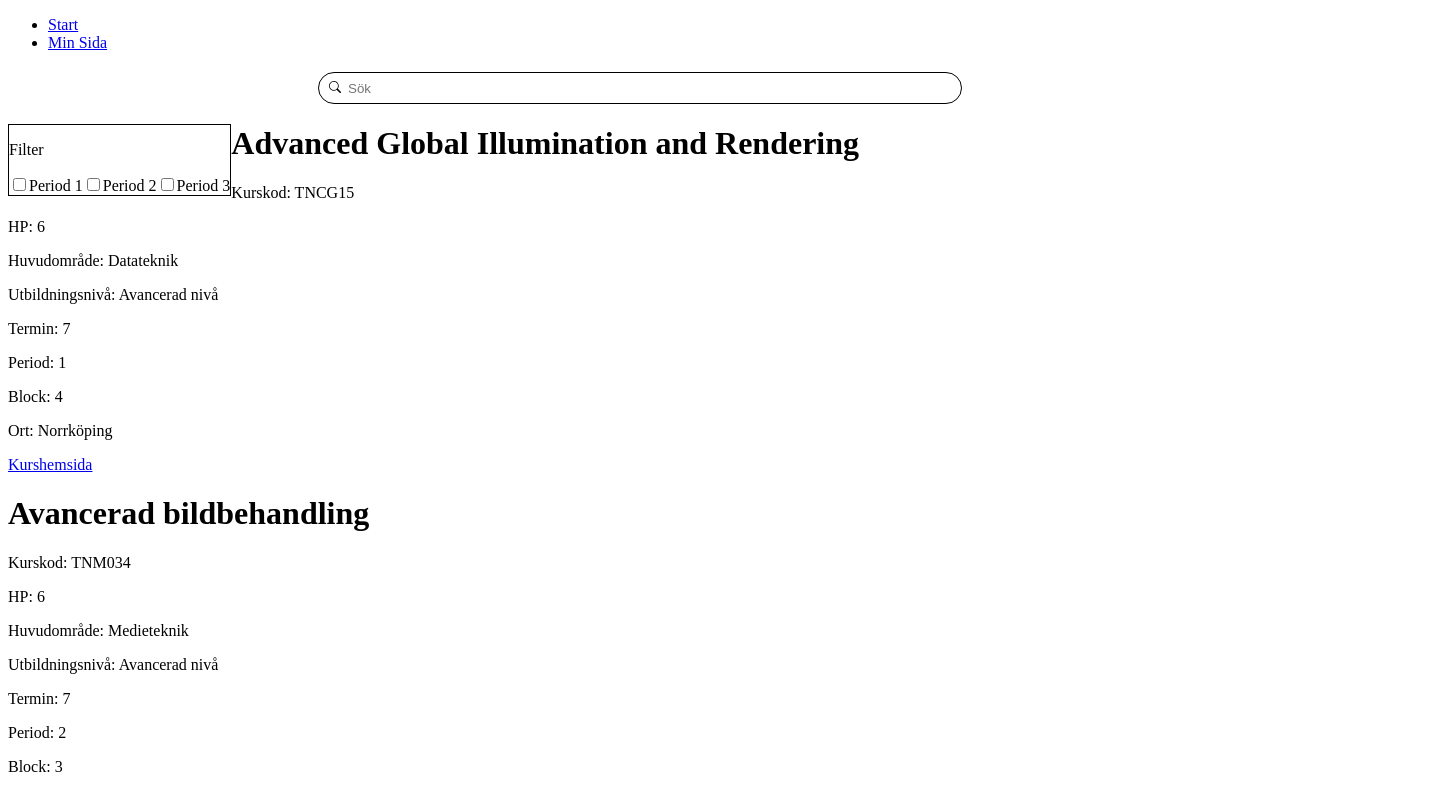
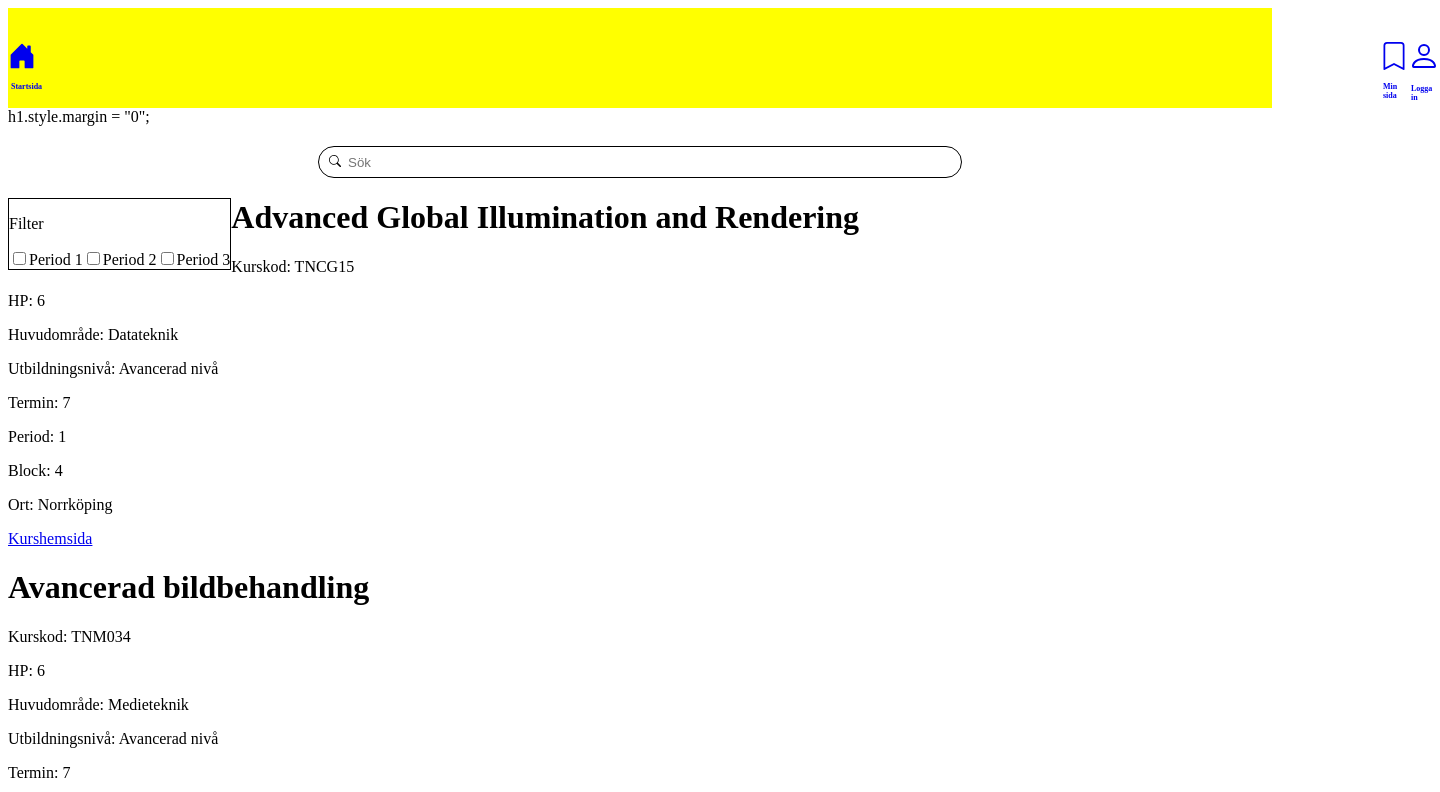
Before and after one commit to jronnefalk/lithe_val, a React (Create React App) app: page / in a window 1280 px wide. Shown: the top 792 px of the page, 1440 px wide, since content can reach past the window. Built offline with nearby package versions, Linux system fonts and the light colour scheme.

Commit message:
början på header

```diff
--- a/src/App.js
+++ b/src/App.js
@@ -4,36 +4,61 @@ import { Link, Route, Routes } from "react-router-dom";
 import { MinSida } from "./pages/MinSida";
 import { Start } from "./pages/Start";
 
-//Kurser
+//design
 
-import "./design/kurser.css";
+import "./design/meny.css";
+
+//icons
+import { BsHouseDoorFill } from "react-icons/bs";
+import { BsBookmark } from "react-icons/bs";
+import { BsPerson } from "react-icons/bs";
 
 function App() {
+  return (
+    <>
+      <div class="menybar">
+        {/* state={} if we want to pass info */}
+        <div class="start">
+          <Link to="">
+            {" "}
+            <span>
+              {" "}
+              <BsHouseDoorFill
+                size={28}
+                style={{ padding: 0, margin: 0 }}
+              />{" "}
+              <h1 class="text">Startsida</h1>
+            </span>
+          </Link>
+        </div>
 
-  return (
+        <div class="minasidor">
+          <Link to="/minasidor">
+            <span>
+              {" "}
+              <BsBookmark size={28} style={{ padding: 0, margin: 0 }} />{" "}
+              <h1 class="text">Min sida</h1>
+            </span>
+          </Link>
+        </div>
 
-    <>
-    <nav>
-      <ul>
-        <li>
-          {/* state={} if we want to pass info */}
-          <Link to="/">Start</Link>
-        </li>
-        <li>
-          <Link to="/minasidor">Min Sida</Link>
-        </li>
-      </ul>
-    </nav>
-
-    <Routes>
-      <Route path="/" element={<Start />} />
-      <Route path="/minasidor" element={<MinSida />} />
-
-    </Routes>
+        <div class="loggain">
+          <Link to="/loggain">
+            <span class="loggain">
+              {" "}
+              <BsPerson size={32} style={{ padding: 0, margin: 0 }} />{" "}
+              <h1 class="text">Logga in</h1>
+            </span>
+          </Link>
+        </div>
+      </div>
+      h1.style.margin = "0";
+      <Routes>
+        <Route path="/" element={<Start />} />
+        <Route path="/minasidor" element={<MinSida />} />
+      </Routes>
     </>
-
-  )
-
+  );
 }
 
 export default App;
--- a/src/design/meny.css
+++ b/src/design/meny.css
@@ -0,0 +1,23 @@
+.menybar {
+  display: flex;
+  justify-content: space-between;
+  align-items: center;
+  height: 100px;
+  background-color: yellow;
+  width: 100%;
+  flex-direction: row;
+}
+
+.start {
+  margin-right: 84rem;
+}
+
+.text {
+  font-size: 0.5em;
+  padding: 3px;
+  position: absolute;
+}
+
+.containerleft {
+  flex-direction: row;
+}
```
Also changed, not shown: src/pages/Start.js (+13 -13 lines).
